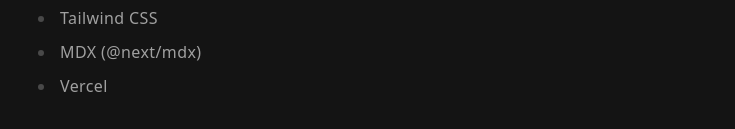
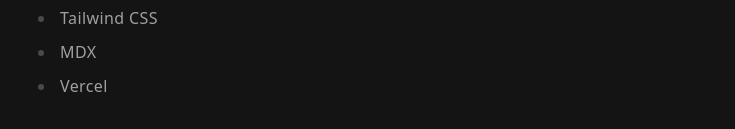
Before and after one commit to szkkng/kengo-dev, an Astro site: page /posts/kengo-dev-stack in a window 1280 px wide. Shown: the part 276-405 px from the top of the page, without its empty margins (272-1007 px from the left). Built offline with nearby package versions, Linux system fonts and the light colour scheme; Astro itself is replaced by a stand-in of ours; some packages are replaced by stand-ins of ours.

Commit message:
Fix stack

```diff
--- a/src/pages/posts/kengo-dev-stack.mdx
+++ b/src/pages/posts/kengo-dev-stack.mdx
@@ -12,5 +12,5 @@
 - Astro
 - TypeScript
 - Tailwind CSS
-- MDX (@next/mdx)
+- MDX
 - Vercel
```
